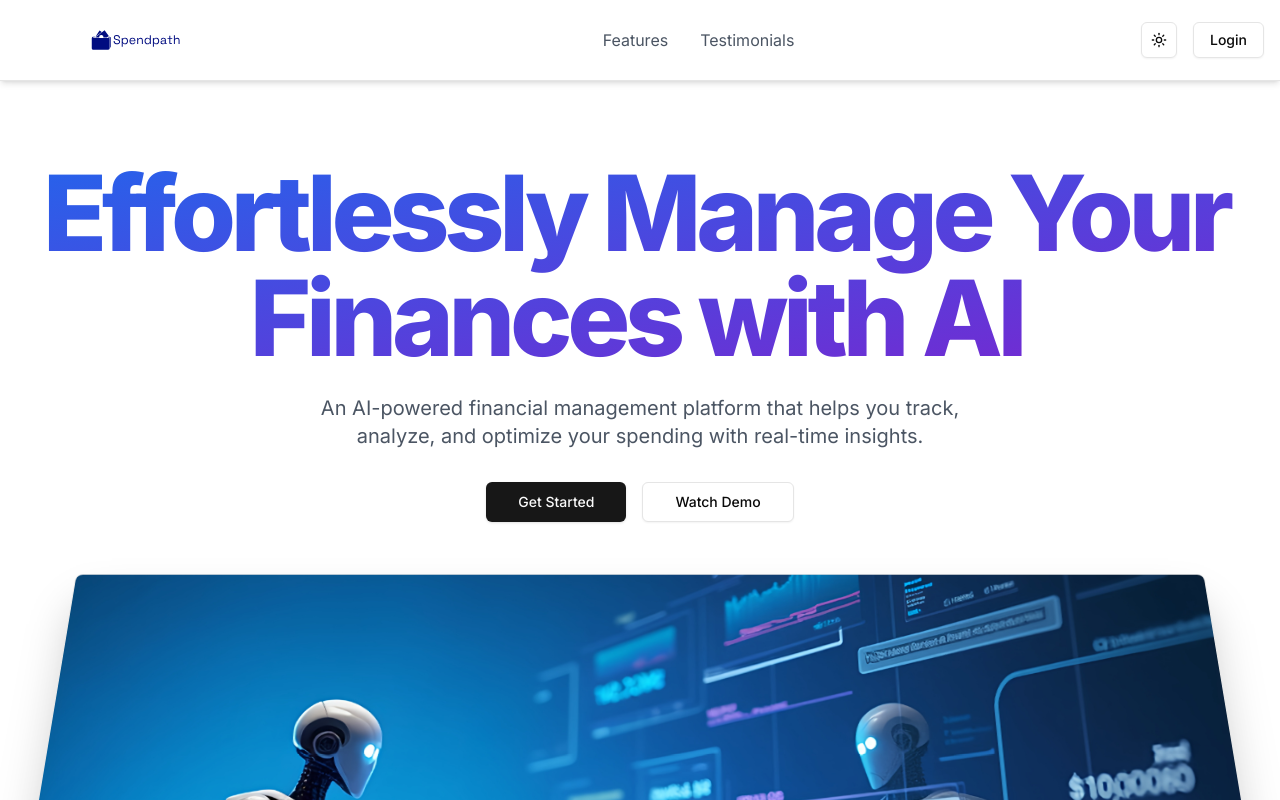
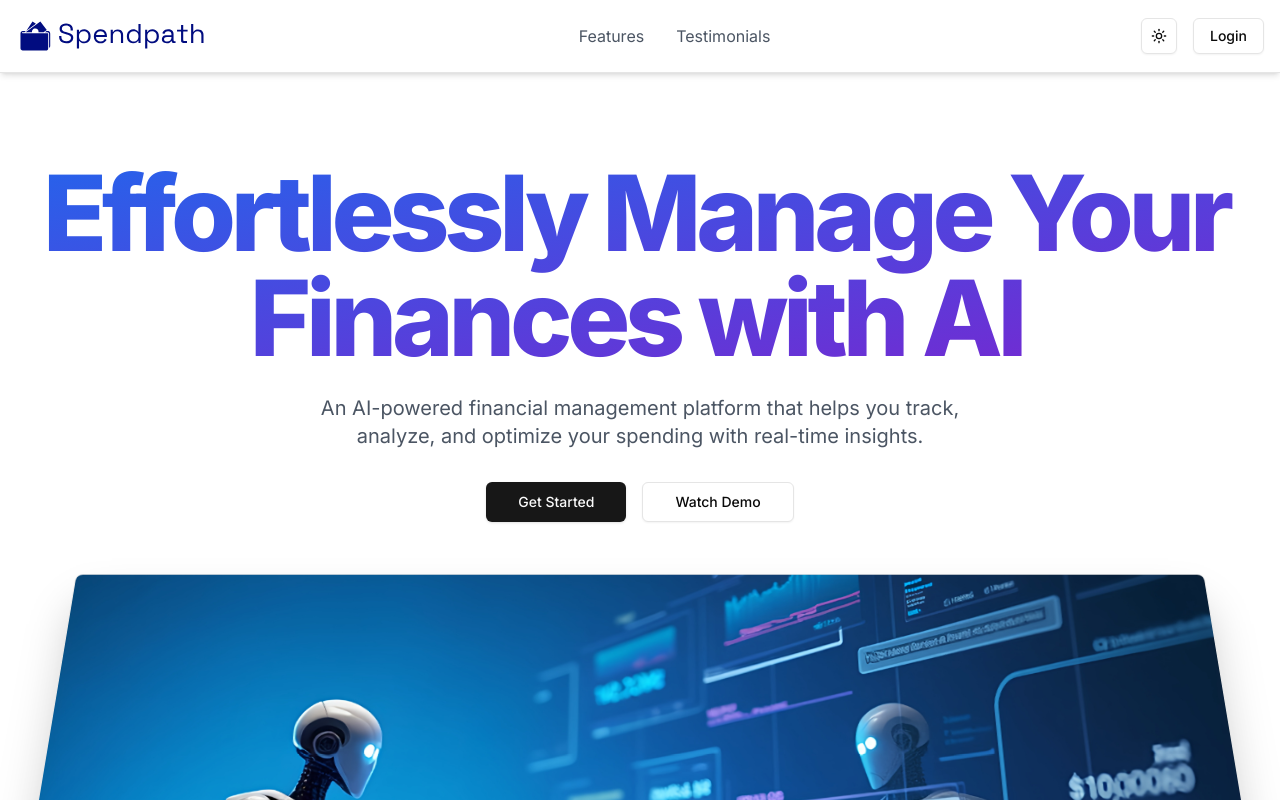
Before and after one commit to mohitsingh4716/SpendPath, a Next.js app: page / in a window 1280 px wide. Shown: the top 800 px of the page. Built offline with nearby package versions, Linux system fonts and the light colour scheme; no server answers.

Commit message:
LogoUpdated

```diff
--- a/components/header.jsx
+++ b/components/header.jsx
@@ -17,8 +17,8 @@ const Header = async () => {
     <div className='fixed top-0 w-full bg-white/80  dark:bg-white/25 backdrop-blur-md shadow-md z-50 border-b'>
         <nav className='container mx-auto flex justify-between items-center py-4 px-4'>
           <Link href="/">
-            <Image src={"/logo.svg"}  alt='SpendPath' width={200} height={60}
-             className='h-12 w-60 object-contain'/>
+            <Image src={"/logo1.svg"}  alt='SpendPath' width={200} height={60}
+             className='h-10 w-48 object-contain'/>
           </Link>
 
           <div className="hidden md:flex items-center space-x-8">
@@ -35,7 +35,7 @@ const Header = async () => {
           </SignedOut>
         </div>
 
-         <div className='flex items-center space-x-4'>
+         <div className='flex items-center md:space-x-4 space-x-1'>
 
           <ThemeToggle/>
 
```
Also changed, not shown: public/logo1.svg (added).
